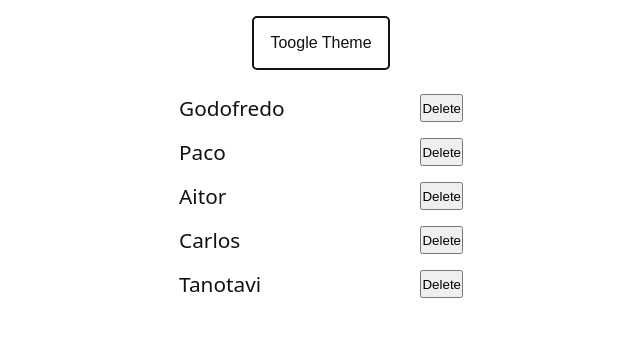
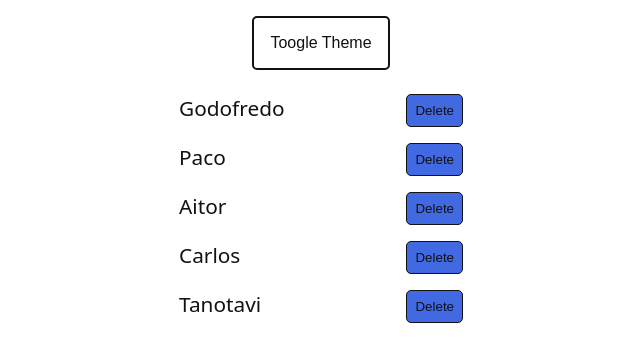
Before and after one commit to Espadv69/Dynamic-List-Management, a React (Vite) app: page / in a window 1280 px wide. Shown: the top 362 px of the page, without its empty margins (319-959 px from the left). Built offline with nearby package versions, Linux system fonts and the light colour scheme.

Commit message:
Add button styling for list items in Item.css

```diff
--- a/src/css/Item.css
+++ b/src/css/Item.css
@@ -2,3 +2,15 @@
   display: flex;
   justify-content: space-between;
 }
+
+.li-list button {
+  cursor: pointer;
+
+  padding: .5rem;
+
+  border: 1px solid currentColor;
+  border-radius: 5px;
+
+  color: currentColor;
+  background-color: royalblue;
+}
```
